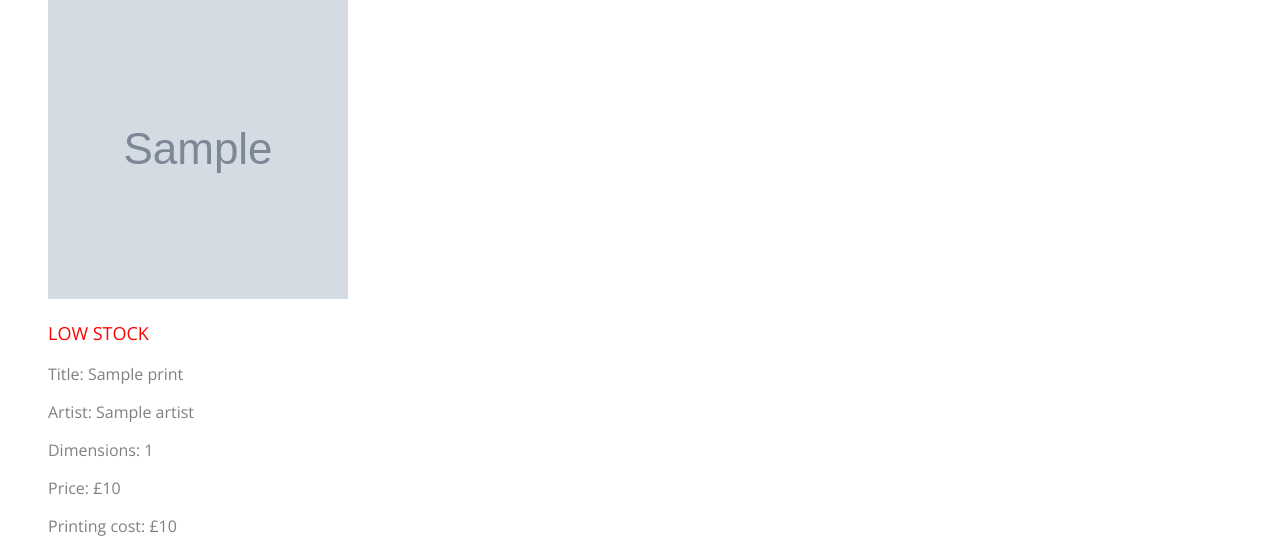
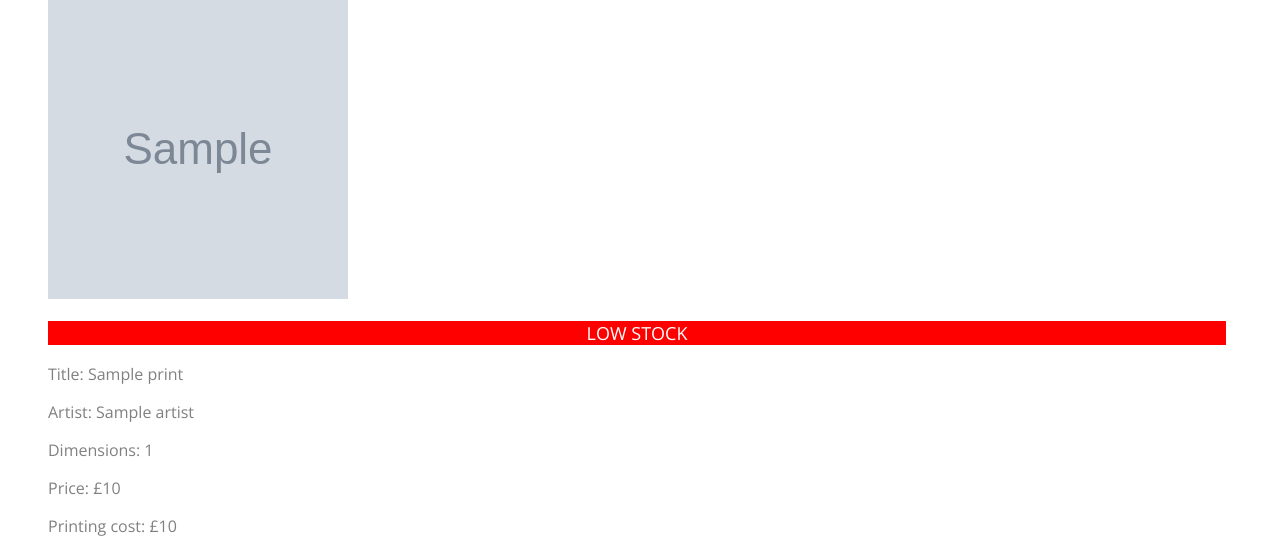
Before and after one commit to stephaniepboyne/First-Project-, a Flask app: page /prints in a window 1280 px wide. Shown: the part 211-755 px from the top of the page. Run offline with Flask 2, Linux system fonts and the light colour scheme; grey boxes marked "Sample" are stand-in pictures; a database or web service that is not in the repository returns one stand-in record (values such as "Sample title"); some libraries are stand-ins or nearby versions.

Commit message:
low out of stock changed slightly

```diff
--- a/static/css/main.css
+++ b/static/css/main.css
@@ -195,9 +195,11 @@ body > header > h1 > a:hover {
 .low {
     font-family: 'Open Sans', sans-serif;
     font-size: large;
-    color: rgb(255, 0, 0);
-    text-align:left;
+    color: white;
+    text-align:center;
     text-decoration: none;
+    background-color: red;
+    margin-right: 46px;
 }
 
 .form2 {
```
